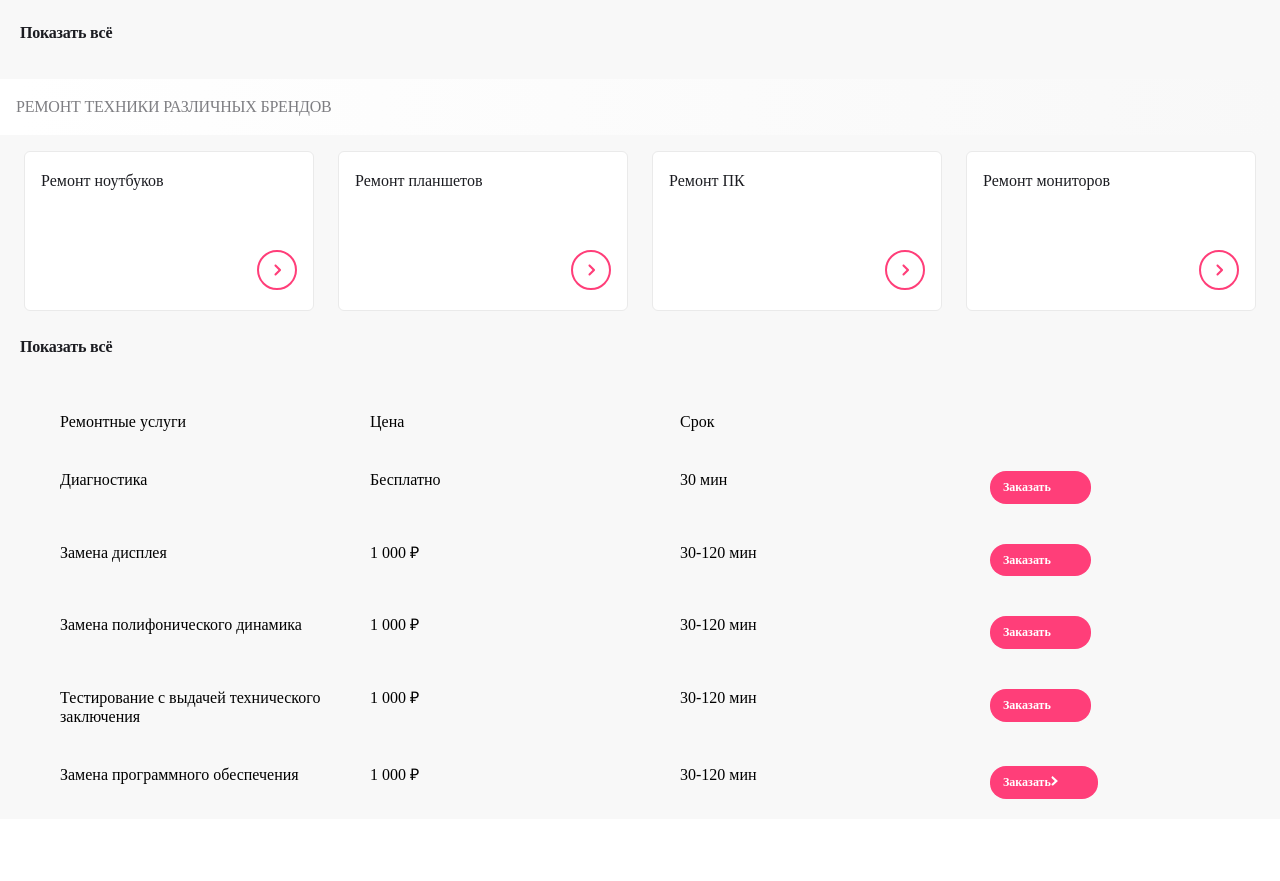
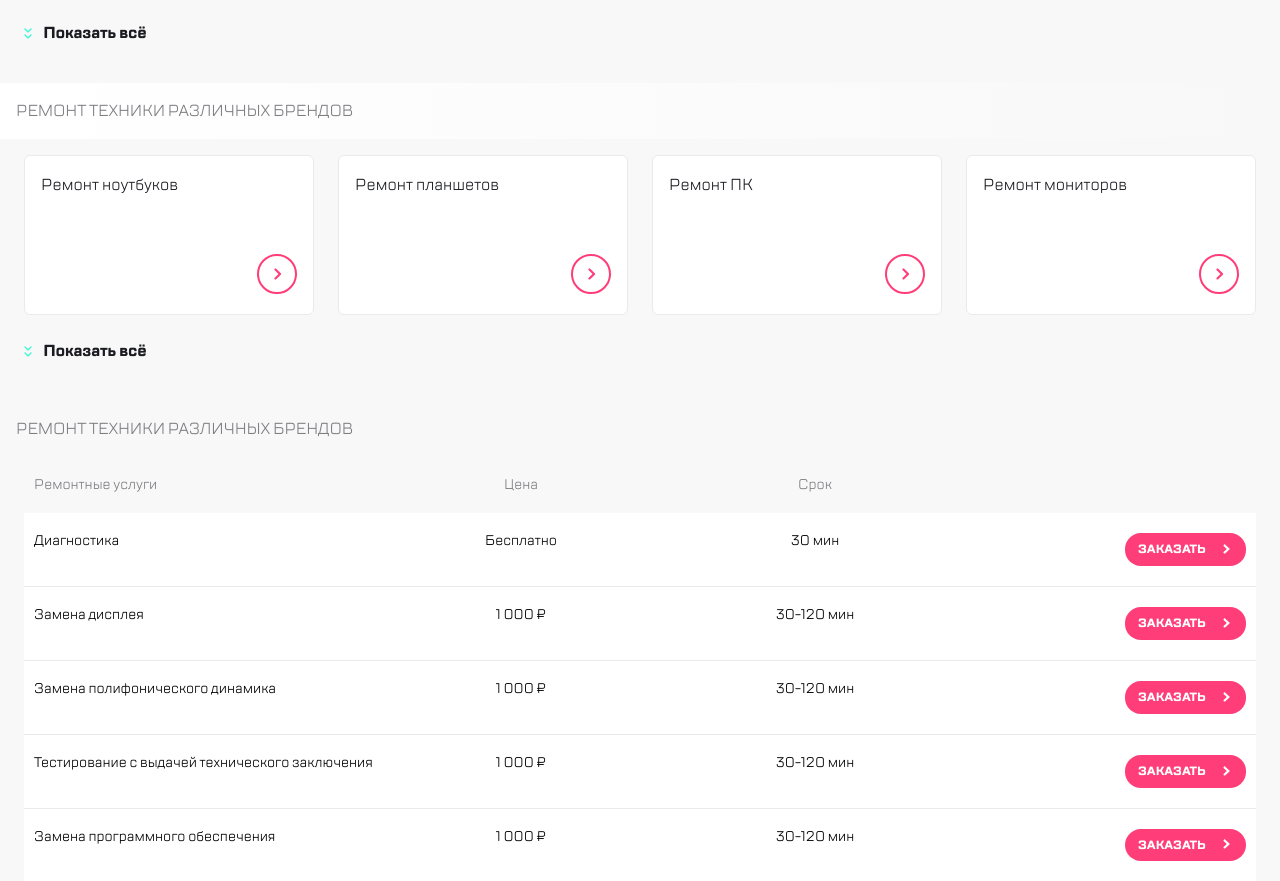
Before and after one commit to SH1NOBII/kata-6.1.5, a website built with webpack: page src/index.html in a window 1280 px wide. Shown: the part 740-1621 px from the top of the page. Before the commit the page ends 1559 px from the top, so only its background shows below. Built offline with nearby package versions, Linux system fonts and the light colour scheme; files whose address does not match are found by name.

Commit message:
Test pages 5

```diff
--- a/src/index.html
+++ b/src/index.html
@@ -46,7 +46,7 @@
           </nav>
         </header>
       </header>
-      <div class="aside-wrapper">
+
         <aside class="aside-menu-container">
           <div class="aside-menu">
             <div class="aside-menu__main">
@@ -123,7 +123,7 @@
             </div>
           </div>
         </aside>
-      </div>
+
       <div class="main-wrapper background-grey">
         <div class="title-container">
           <img
@@ -439,7 +439,7 @@
             <button type="button" class="brand__more-button">
               <img
                 class="icon-more-button"
-                src="images/decoration-icons/expand.svg"
+                src="img/decoration/expand.svg"
                 alt=""
               />
               <span class="brand__more-button-text">Показать всё</span>
@@ -705,7 +705,7 @@
             <button type="button" class="technique-type__more-button">
               <img
                 class="icon-more-button"
-                src="images/decoration-icons/expand.svg"
+                src="img/decoration/expand.svg"
                 alt=""
               />
               <span class="technique-type__more-button-text">Показать всё</span>
@@ -714,24 +714,28 @@
         </section>
 
         <!--    SECTION    TECHNIQUE-TYPE            -->
+        <section class="service-prices">
+          <div class="service-prices__title--background">
+            <h2 class="service-prices__title"
+              >Ремонт техники различных брендов</h2
+            >
+          </div>
+          <!--    SECTION    TECHNIQUE-TYPE    SWIPER  -->
 
-        <!--    SECTION    TECHNIQUE-TYPE    SWIPER  -->
-
-        <!--    SECTION    TECHNIQUE-TYPE    TABLE   -->
-        <section class="service-prices">
+          <!--    SECTION    TECHNIQUE-TYPE    TABLE   -->
           <div class="prices__table-container">
             <ul class="prices__table-title">
-              <li class="prices__item-title first-column">Ремонтные услуги</li>
-              <li class="prices__item-title second-column">Цена</li>
-              <li class="prices__item-title third-column">Срок</li>
+              <li class="prices__item-title first-column"><span>Ремонтные услуги</span></li>
+              <li class="prices__item-title second-column"><span>Цена</span></li>
+              <li class="prices__item-title third-column"><span>Срок</span></li>
               <li class="prices__item-title fourth-column"></li>
             </ul>
             <ul class="prices__table-content">
               <li class="table-item">
                 <ul class="table-item__content">
-                  <li class="first-content-item content-item">Диагностика</li>
-                  <li class="second-content-item content-item">Бесплатно</li>
-                  <li class="third-content-item content-item">30 мин</li>
+                  <li class="first-content-item content-item"><span>Диагностика</span></li>
+                  <li class="second-content-item content-item"><span>Бесплатно</span></li>
+                  <li class="third-content-item content-item"><span>30 мин</span></li>
                   <li class="fourth-content-item content-item">
                     <button class="button-order"> Заказать </button>
                   </li>
@@ -742,8 +746,20 @@
                   <li class="first-content-item content-item"
                     >Замена дисплея</li
                   >
-                  <li class="second-content-item content-item">1 000 ₽</li>
-                  <li class="third-content-item content-item">30-120 мин</li>
+                  <li class="second-content-item content-item"><span>1 000 ₽</span></li>
+                  <li class="third-content-item content-item"><span>30-120 мин</span></li>
+                  <li class="fourth-content-item content-item">
+                    <button class="button-order"> Заказать </button>
+                  </li>
+                </ul>
+              </li></span>
+              <li class="table-item">
+                <ul class="table-item__content">
+                  <li class="first-content-item content-item"
+                    ><span>Замена полифонического динамика</span></li
+                  >
+                  <li class="second-content-item content-item"><span>1 000 ₽</span></li>
+                  <li class="third-content-item content-item"><span>30-120 мин</span></li>
                   <li class="fourth-content-item content-item">
                     <button class="button-order"> Заказать </button>
                   </li>
@@ -752,10 +768,10 @@
               <li class="table-item">
                 <ul class="table-item__content">
                   <li class="first-content-item content-item"
-                    >Замена полифонического динамика</li
+                    ><span>Тестирование с выдачей технического заключения</span></li
                   >
-                  <li class="second-content-item content-item">1 000 ₽</li>
-                  <li class="third-content-item content-item">30-120 мин</li>
+                  <li class="second-content-item content-item"><span>1 000 ₽</span></li>
+                  <li class="third-content-item content-item"><span>30-120 мин</span></li>
                   <li class="fourth-content-item content-item">
                     <button class="button-order"> Заказать </button>
                   </li>
@@ -764,27 +780,14 @@
               <li class="table-item">
                 <ul class="table-item__content">
                   <li class="first-content-item content-item"
-                    >Тестирование с выдачей технического заключения</li
+                    ><span>Замена программного обеспечения</span></li
                   >
-                  <li class="second-content-item content-item">1 000 ₽</li>
-                  <li class="third-content-item content-item">30-120 мин</li>
-                  <li class="fourth-content-item content-item">
-                    <button class="button-order"> Заказать </button>
-                  </li>
-                </ul>
-              </li>
-              <li class="table-item">
-                <ul class="table-item__content">
-                  <li class="first-content-item content-item"
-                    >Замена программного обеспечения</li
-                  >
-                  <li class="second-content-item content-item">1 000 ₽</li>
-                  <li class="third-content-item content-item">30-120 мин</li>
+                  <li class="second-content-item content-item"><span>1 000 ₽</span></li>
+                  <li class="third-content-item content-item"><span>30-120 мин</span></li>
                   <li class="fourth-content-item content-item">
                     <button class="button-order">
-                      <span>Заказать </span
-                      ><img src="img/decoration/prices-icon.svg"
-                    /></button>
+                      <span>Заказать </span></button
+                    >
                   </li>
                 </ul>
               </li>
--- a/src/scss/pageElements/main/brand-swiper.scss
+++ b/src/scss/pageElements/main/brand-swiper.scss
@@ -12,7 +12,6 @@
 
 .brands__title {
   color: #7e7e82;
-  font-family: TTLakes-Regular;
   font-size: 16px;
   font-style: normal;
   font-weight: 400;
@@ -54,7 +53,6 @@
 
 .brand__more-button-text {
   color: #1b1c21;
-  font-family: TTLakes-Regular;
   font-size: 16px;
   font-style: normal;
   font-weight: 700;
--- a/src/scss/pageElements/main/main-content.scss
+++ b/src/scss/pageElements/main/main-content.scss
@@ -28,7 +28,6 @@
 
 .more-button__text {
   color: #1b1c21;
-  font-family: TTLakesCondensed-Medium;
   font-size: 16px;
   font-style: normal;
   font-weight: 500;
--- a/src/scss/pageElements/main/navigation.scss
+++ b/src/scss/pageElements/main/navigation.scss
@@ -5,7 +5,6 @@
 
   .title-text {
     color: #1b1c21;
-    font-family: TTLakes-Bold;
     font-size: 28px;
     font-style: normal;
     font-weight: 700;
@@ -23,7 +22,6 @@
   span {
     color: #1b1c21;
     text-align: right;
-    font-family: TTLakesCondensed-Medium;
     font-size: 16px;
     font-style: normal;
     font-weight: 500;
--- a/src/scss/pageElements/main/service-table.scss
+++ b/src/scss/pageElements/main/service-table.scss
@@ -1,13 +1,57 @@
+.service-prices {
+  font-size: 14px;
+  text-wrap: nowrap;
+}
+
 .prices__table-container {
+  padding: 0 24px;
+  display: none;
+}
+
+.table-item:not(:last-child) {
+  border-bottom: 1px solid $lightGrey;
+}
+
+.first-content-item,
+.first-column {
+  min-width: 350px;
+
+  span {
+    text-wrap: nowrap;
+  }
+}
+
+.second-column,
+.third-column,
+.second-content-item,
+.third-content-item {
+  text-align: center;
+}
+
+.service-prices_title--background {
+  flex-shrink: 0;
+  background: linear-gradient(270deg, #f8f8f8 0%, #fff 98.61%);
+  margin-bottom: 16px;
+}
+
+.service-prices__title {
+  color: #7e7e82;
+  font-size: 16px;
+  font-style: normal;
+  font-weight: 400;
+  line-height: 24px; /* 150% */
+  letter-spacing: -0.2px;
+  text-transform: uppercase;
+  padding: 16px;
 }
 
 .prices__table-content {
-  padding-left: 40px;
+  background-color: $white;
 }
 
 .prices__table-title {
   display: flex;
-  padding-left: 40px;
+  color: $gray;
 }
 
 .fourth-content-item {
@@ -20,6 +64,11 @@
     font-size: 12px;
     font-style: normal;
     font-weight: 700;
+    background-image: url(../img/decoration/prices-icon.svg);
+    background-repeat: no-repeat;
+    background-position: bottom 12px right 16px;
+    text-transform: uppercase;
+    margin-left: auto;
   }
 }
 //
@@ -28,13 +77,19 @@
   justify-content: space-between;
   .content-item {
     width: 25%;
-    padding: 20px;
+    padding: 20px 10px;
   }
 }
 
 .prices__item-title {
   width: 25%;
-  padding: 20px;
+  padding: 20px 10px;
+}
+
+@media (min-width: $tabWidth) {
+  .prices__table-container {
+    display: block;
+  }
 }
 
 // .service-table {
--- a/src/scss/pageElements/main/technique-type.scss
+++ b/src/scss/pageElements/main/technique-type.scss
@@ -18,7 +18,6 @@
 
 .technique-type__title {
   color: #7e7e82;
-  font-family: TTLakes-Regular;
   font-size: 16px;
   font-style: normal;
   font-weight: 400;
@@ -60,7 +59,6 @@
 
 .technique-type__more-button-text {
   color: #1b1c21;
-  font-family: TTLakes-Regular;
   font-size: 16px;
   font-style: normal;
   font-weight: 700;
--- a/src/scss/style.scss
+++ b/src/scss/style.scss
@@ -11,3 +11,4 @@
 @import './tools/window.scss';
 @import './pageElements/main/global-swiper.scss';
 @import './pageElements/application-wrapper.scss';
+@import './tools/fonts.scss';
--- /dev/null
+++ b/src/scss/tools/fonts.scss
@@ -0,0 +1,17 @@
+@font-face {
+  font-weight: 400;
+  font-family: 'TT Lakes';
+  src: local('TT Lakes Regular'), url('../fonts/TTLakes-Regular.ttf');
+}
+
+@font-face {
+  font-weight: 500;
+  font-family: 'TT Lakes';
+  src: local('TT Lakes Medium'), url('../fonts/TTLakes-Medium.ttf');
+}
+
+@font-face {
+  font-weight: 700;
+  font-family: 'TT Lakes';
+  src: local('TT Lakes Bold'), url('../fonts/TTLakes-Bold.ttf');
+}
--- a/src/scss/tools/window.scss
+++ b/src/scss/tools/window.scss
@@ -0,0 +1,3 @@
+body {
+  font-family: 'TT Lakes', sans-serif;
+}
```
Also changed, not shown: src/scss/pageElements/aside.scss (+16 -0 lines), src/fonts/TTLakes-Bold.ttf (added), src/fonts/TTLakes-Medium.ttf (added), src/fonts/TTLakes-Regular.ttf (added).
